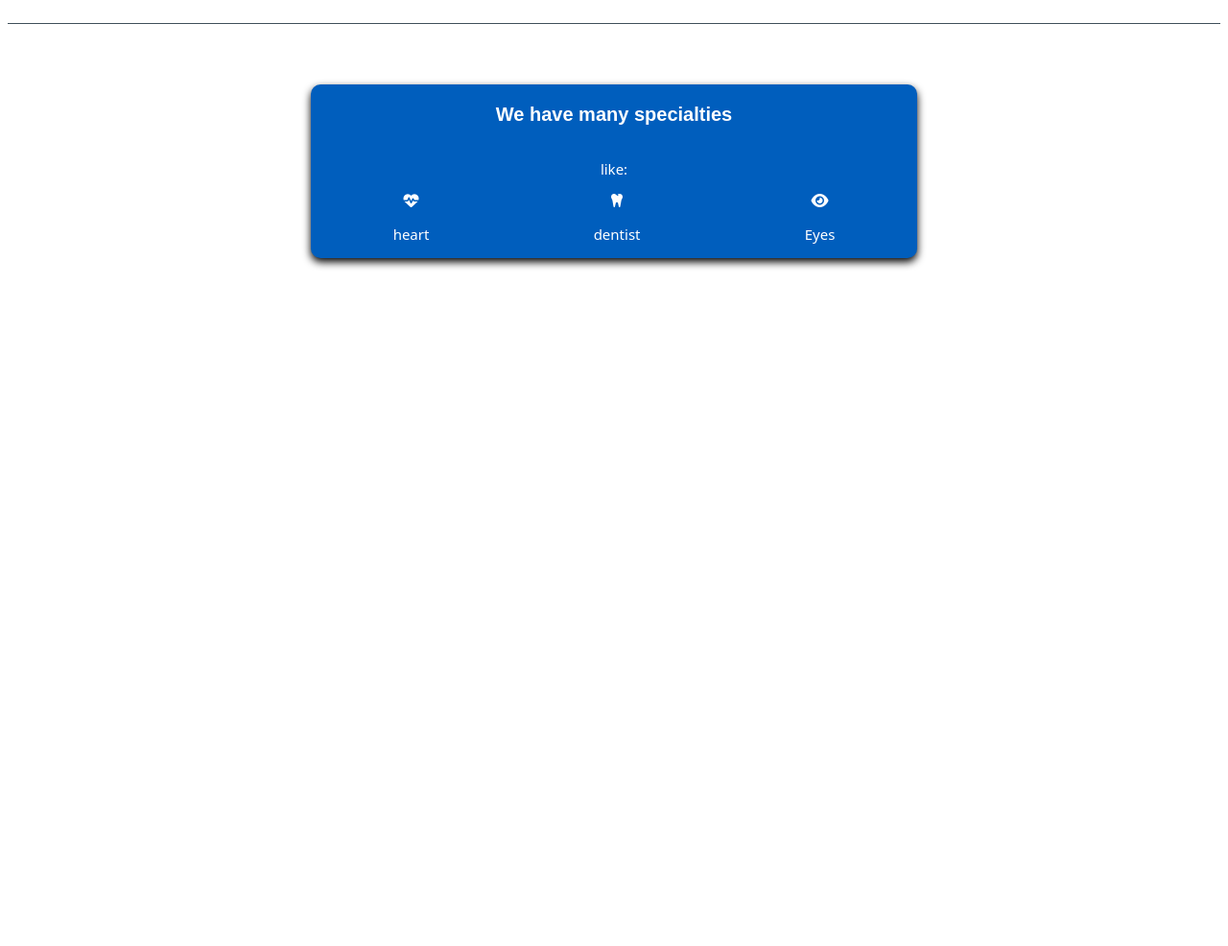
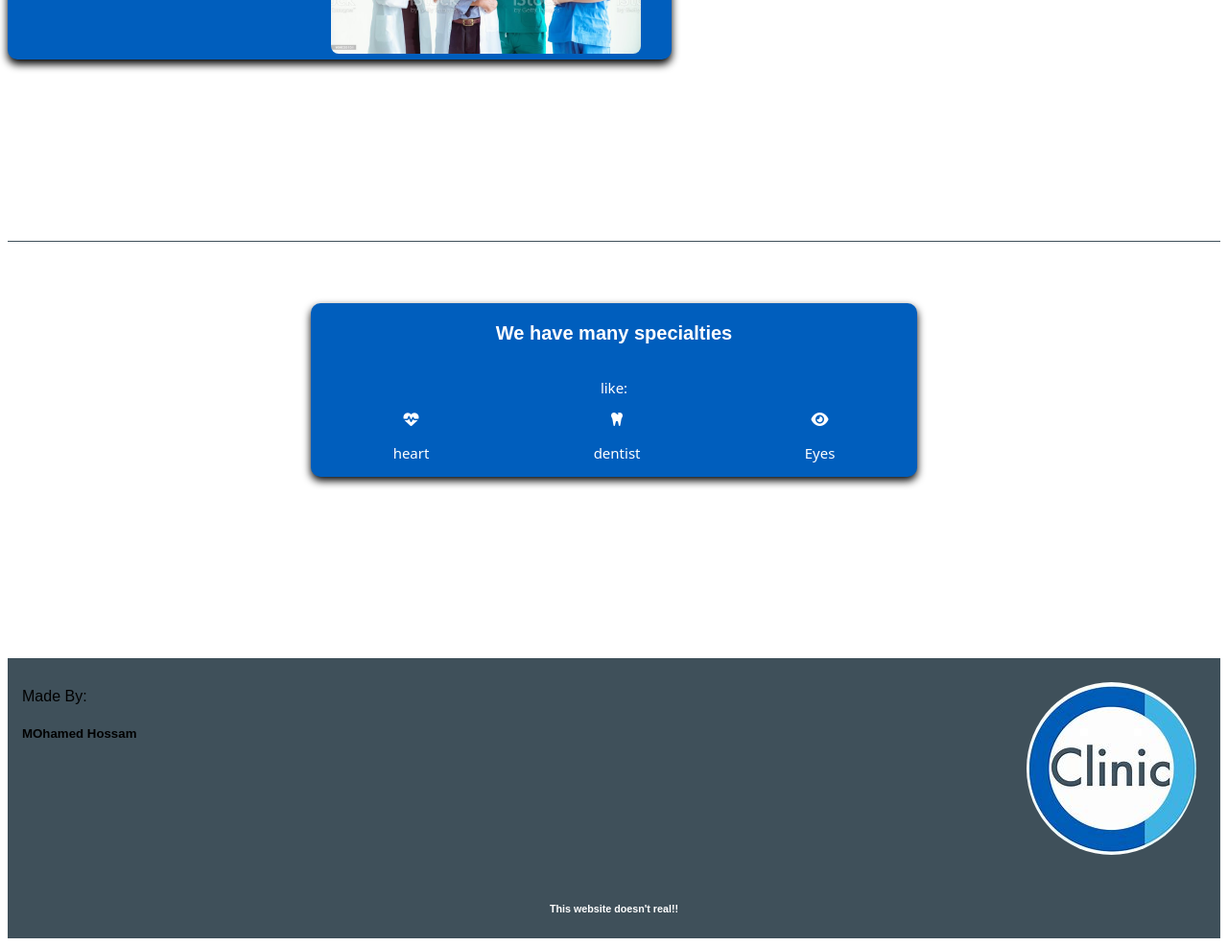
Before and after one commit to mohamedhossamWebDev22/clinic-website, a plain HTML site: page index.html in a window 1280 px wide. Shown: the part 1686-2672 px from the top of the page at 96% size. Before the commit the page ends 1963 px from the top, so only its background shows below. Drawn offline with nearby package versions, Linux system fonts and the light colour scheme.

Commit message:
Finish website

```diff
--- a/index.html
+++ b/index.html
@@ -23,14 +23,14 @@
                 </div>
 
                 <div class="txt">
-                    <p>الرئيسية</p>
-                    <p>الأقسام</p>
-                    <p>من نحن؟؟</p>
+                    <a href="#home">الرئيسية</a>
+                    <a href="#sp">الأقسام</a>
+                    <a href="#about">من نحن؟؟</a>
                 </div>
             </div>
 
             <div class="cards">
-                <div class="first space">
+                <div id="home" class="first space">
                     <h3>The best Clinic at Egypt</h3>
                     <p>We have the best <b>Tools, Midicins, Doctors</b></p>
                 </div>
@@ -55,7 +55,7 @@
                 </div>
             </div>
 
-            <div data-aos-duration="1600" data-aos="fade-down" class="sp">
+            <div id="sp" data-aos-duration="1600" data-aos="fade-down" class="sp space">
                 <h3>We have many specialties</h3>
                 <p>like:</p>
 
@@ -74,6 +74,20 @@
                     </div>
                 </div>
             </div>
+
+            <div id="about">
+                <div class="txt">
+                    <div class="one">
+                        <p>Made By:</p>
+                        <h5>MOhamed Hossam</h5>
+                    </div>
+                    <img src="./imgs/logo.png" alt="">
+                </div>
+
+                <div class="down">
+                    <h6>This website doesn't real!!</h6>
+                </div>
+            </div>
         </div>
 
         <script src="js/app.js"></script>
--- a/style/style.scss
+++ b/style/style.scss
@@ -44,14 +44,19 @@ body, html{
                 align-items: center;
 
                 font-family: $arabicFont;
+
+                a{
+                    color:white;
+                    text-decoration: none;
+                }
             }
         }
 
         .space{
-            margin-bottom: 10%;
+            margin-bottom: 15%;
         }
         .space2{
-            margin-bottom: 5%;
+            margin-bottom: 8%;
         }
 
         .first{
@@ -199,5 +204,34 @@ body, html{
                 }
             }
         }
+
+        #about{
+            display: flex;
+            flex-direction: column;
+
+            background: $color2;
+
+            .txt{
+                display: flex;
+
+                justify-content: space-between;
+
+                font-family: $engF;
+
+                padding: 15px;
+                img{
+                    border-radius: 100%;
+
+                    padding: 10px;
+                }
+            }
+
+            .down{
+                text-align: center;
+                color: white;
+
+                font-family: $engF;
+            }
+        }
     }
 }
```
Also changed, not shown: style/style.css, 1 other file.
